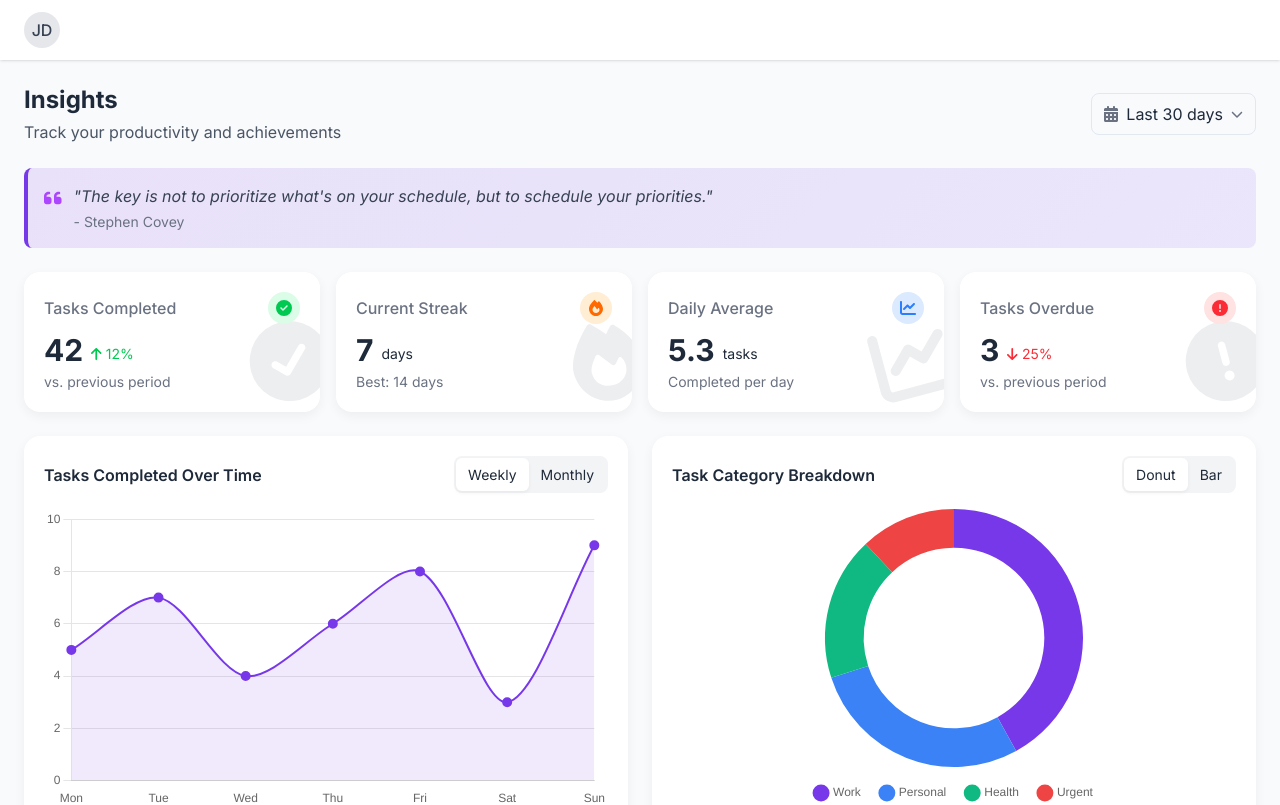
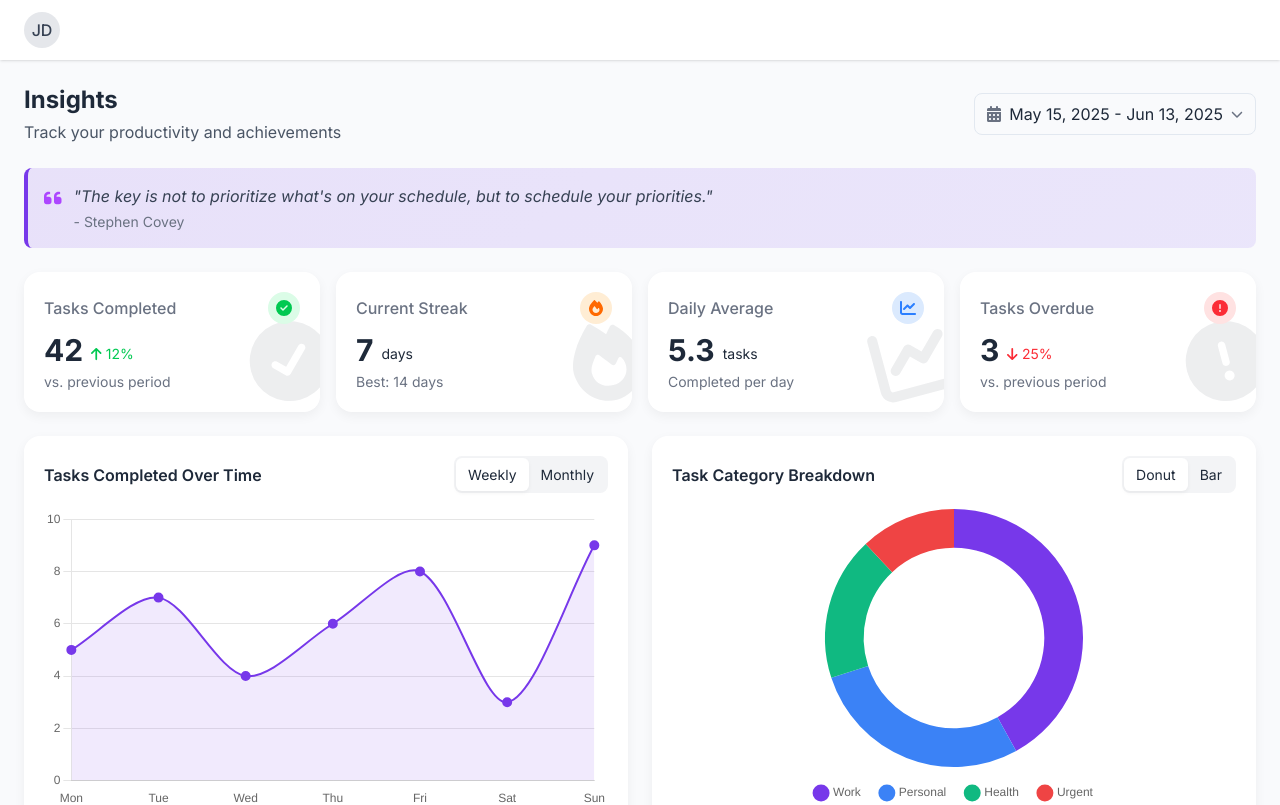
Before and after one commit to AyushShuklaIIIT/hackDemo, a React (Vite) app: page / in a window 1280 px wide. Shown: the top 805 px of the page. Built offline with nearby package versions, Linux system fonts and the light colour scheme.

Commit message:
Added date range picker

```diff
--- a/package.json
+++ b/package.json
@@ -16,7 +16,9 @@
     "@fortawesome/react-fontawesome": "^0.2.2",
     "@tailwindcss/vite": "^4.1.8",
     "chart.js": "^4.5.0",
+    "date-fns": "^4.1.0",
     "react": "^19.1.0",
+    "react-date-range": "^2.0.1",
     "react-dom": "^19.1.0",
     "react-router-dom": "^7.6.2",
     "tailwindcss": "^4.1.8",
--- /dev/null
+++ b/src/Insights/DateRangePicker.jsx
@@ -0,0 +1,34 @@
+import React, { useState } from 'react'
+import { DateRange } from 'react-date-range';
+import { addDays, format } from 'date-fns';
+import 'react-date-range/dist/styles.css'
+import 'react-date-range/dist/theme/default.css';
+import { FontAwesomeIcon } from '@fortawesome/react-fontawesome';
+import { faCalendarAlt, faChevronDown } from '@fortawesome/free-solid-svg-icons';
+
+const DateRangePicker = () => {
+    const [state, setState] = useState([
+        {
+            startDate: addDays(new Date(), -29),
+            endDate: new Date(),
+            key: 'selection'
+        }
+    ]);
+    const [open, setOpen] = useState(false)
+  return (
+    <div className='relative'>
+      <div className='date-range-picker flex items-center cursor-pointer' onClick={() => {setOpen(!open)}}>
+        <FontAwesomeIcon icon={faCalendarAlt} className='text-gray-500 mr-2' />
+        <span>{format(state[0].startDate, 'MMM d, yyyy')} - {format(state[0].endDate, 'MMM d, yyyy')}</span>
+        <FontAwesomeIcon icon={faChevronDown} className='text-gray-500 ml-2 text-xs' />
+      </div>
+      {open && (
+        <div className='absolute z-50 bg-white shadow rounded mt-2'>
+            <DateRange editableDateInputs={true} onChange={item => setState([item.selection])} moveRangeOnFirstSelection={false} ranges={state} maxDate={new Date()} />
+        </div>
+      )}
+    </div>
+  )
+}
+
+export default DateRangePicker
--- a/src/Insights/Insights.jsx
+++ b/src/Insights/Insights.jsx
@@ -3,6 +3,7 @@ import './insights.css'
 import { FontAwesomeIcon } from '@fortawesome/react-fontawesome';
 import { faCalendarAlt, faArrowDown, faArrowRight, faArrowUp, faBolt, faChartLine, faCheckCircle, faCheckDouble, faChevronDown, faExclamationCircle, faFire, faLightbulb, faPlus, faQuoteLeft, faStar, faTrophy } from '@fortawesome/free-solid-svg-icons';
 import Chart from 'chart.js/auto';
+import DateRangePicker from './DateRangePicker';
 
 const productivityCircleRadius = 36;
 const productivityScore = 0.85;
@@ -342,11 +343,7 @@ const Insights = () => {
                                 <p className='text-gray-600 mt-1'>Track your productivity and achievements</p>
                             </div>
                             <div className='mt-4 md:mt-0 flex items-center'>
-                                <div className='date-range-picker flex items-center'>
-                                    <FontAwesomeIcon icon={faCalendarAlt} className='text-gray-500 mr-2' />
-                                    <span>Last 30 days</span>
-                                    <FontAwesomeIcon icon={faChevronDown} className='text-gray-500 ml-2 text-xs' />
-                                </div>
+                                <DateRangePicker></DateRangePicker>
                             </div>
                         </div>
 
```
Also changed, not shown: 1 other file (tests, documents, lock files or other folders).
